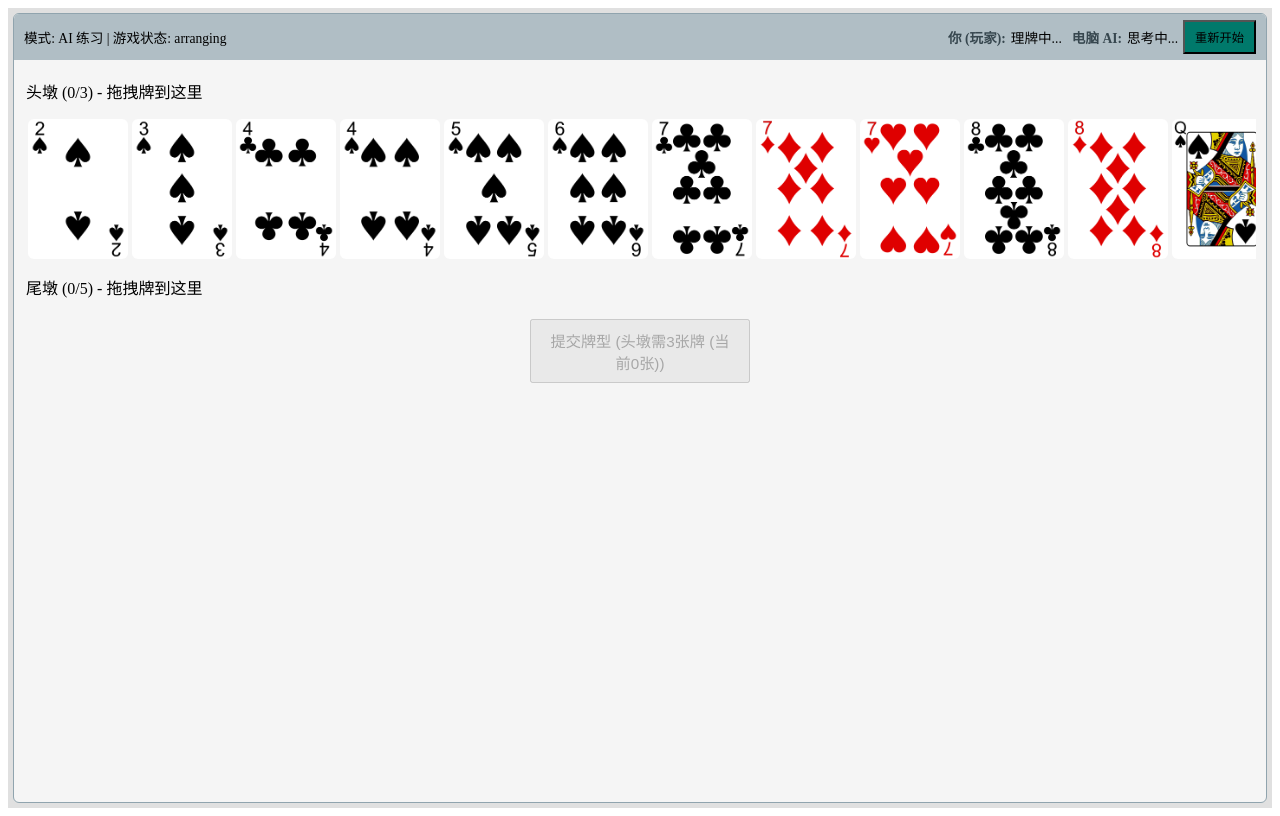
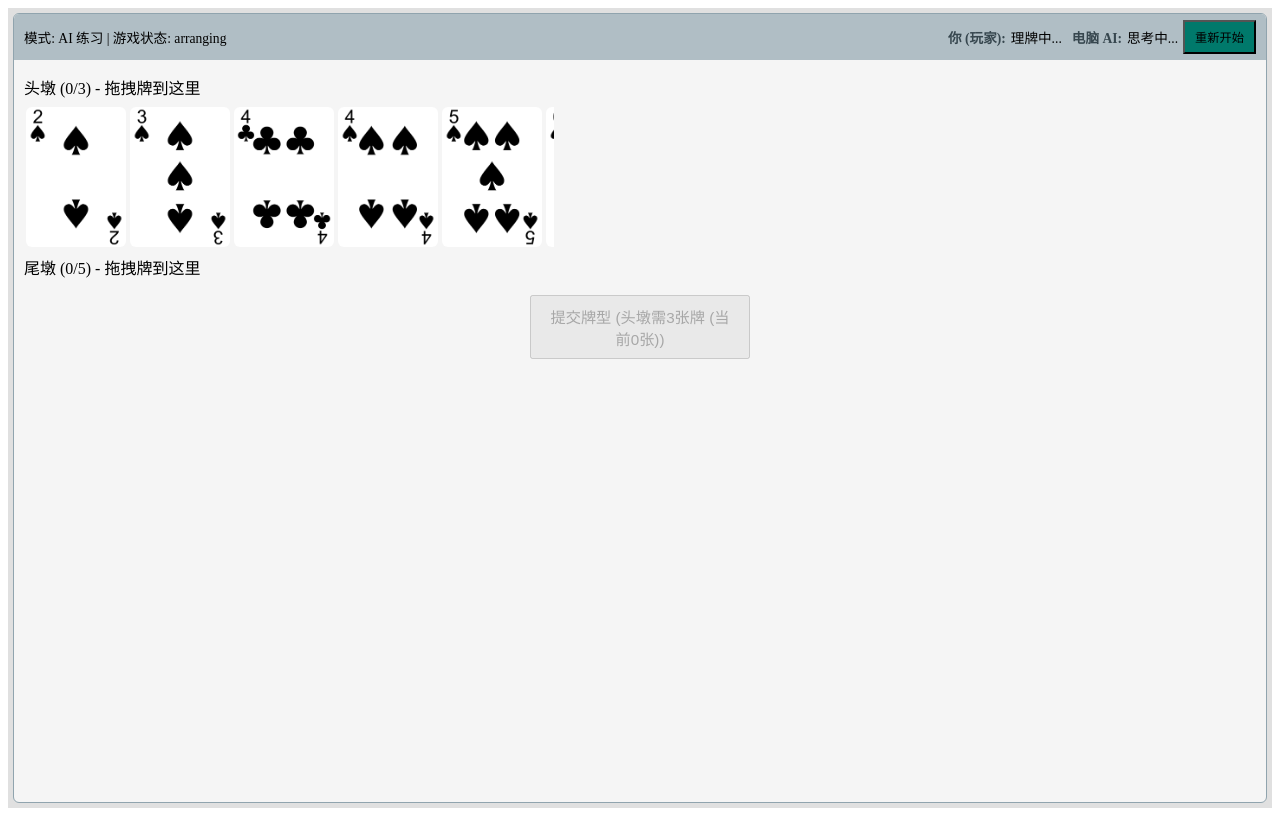
Before and after one commit to wen952555/sss, a Vue app in the folder frontend/: page / in a window 1280 px wide. Both pictures are taken after a click on the button "开始牌局". Built offline with nearby package versions, Linux system fonts and the light colour scheme.

Commit message:
Update main.css

```diff
--- a/frontend/src/assets/main.css
+++ b/frontend/src/assets/main.css
@@ -1,22 +1,27 @@
+:root {
+  --card-width: 50px;           /* 单张牌宽度 */
+  --card-height: 70px;          /* 单张牌高度 */
+  --max-count: 13;              /* 最大手牌数 */
+  --max-overlap: -40px;         /* 最大堆叠重叠 */
+}
+
+/* 手牌区宽度固定为13张堆叠宽度 */
 .card-container {
   display: flex;
   flex-direction: row;
   align-items: center;
-  /* 重点！ */
   flex-wrap: nowrap;
   overflow: hidden;
-  width: 100%;
+  width: calc(var(--card-width) + (var(--max-count) - 1) * -1 * var(--max-overlap));
   min-width: 0;
-  background: transparent;
-  padding: 4px 2px;
-  box-sizing: border-box;
-  --card-overlap: -42px;    /* 负值，决定重叠多少，实际可调，比如 -40~-48px */
+  --card-count: 5;    /* 当前牌数（JS或模板动态赋值） */
+  --max-flat: calc( (100vw - 32px) / var(--card-width) ); /* 屏幕可平铺最大张数，实际可用JS算 */
 }
 
-/* 保持卡片尺寸不变，重叠显示 */
+/* 卡片 */
 .hand-card-item {
-  width: 50px;          /* 牌宽 */
-  height: 70px;         /* 牌高 */
+  width: var(--card-width);
+  height: var(--card-height);
   border-radius: 4px;
   background: #fff;
   box-shadow: 0 0 2px rgba(0,0,0,0.2);
@@ -25,39 +30,9 @@
   align-items: center;
   position: relative;
   z-index: 1;
-  transition: transform 0.1s, z-index 0.1s;
   flex-shrink: 0;
-  margin-left: var(--card-overlap);
+  /* JS会动态在容器上设置 --max-flat */
+  margin-left: var(--card-margin, 0);
+  transition: margin-left 0.2s;
 }
 .hand-card-item:first-child { margin-left: 0; }
-
-/* z-index递增，确保牌堆叠时后面的在最上 */
-.card-container .hand-card-item:nth-child(1) { z-index: 1; }
-.card-container .hand-card-item:nth-child(2) { z-index: 2; }
-.card-container .hand-card-item:nth-child(3) { z-index: 3; }
-.card-container .hand-card-item:nth-child(4) { z-index: 4; }
-.card-container .hand-card-item:nth-child(5) { z-index: 5; }
-.card-container .hand-card-item:nth-child(6) { z-index: 6; }
-.card-container .hand-card-item:nth-child(7) { z-index: 7; }
-.card-container .hand-card-item:nth-child(8) { z-index: 8; }
-.card-container .hand-card-item:nth-child(9) { z-index: 9; }
-.card-container .hand-card-item:nth-child(10) { z-index: 10; }
-.card-container .hand-card-item:nth-child(11) { z-index: 11; }
-.card-container .hand-card-item:nth-child(12) { z-index: 12; }
-.card-container .hand-card-item:nth-child(13) { z-index: 13; }
-
-/* 鼠标悬浮时效果 */
-.hand-card-item:hover {
-  transform: scale(1.08) translateY(-8px);
-  z-index: 100;
-}
-
-/* 桌面端大牌可选 */
-@media (min-width: 601px) {
-  .card-container { --card-overlap: -60px; }
-  .hand-card-item {
-    width: 90px;
-    height: 126px;
-    border-radius: 6px;
-  }
-}
```
